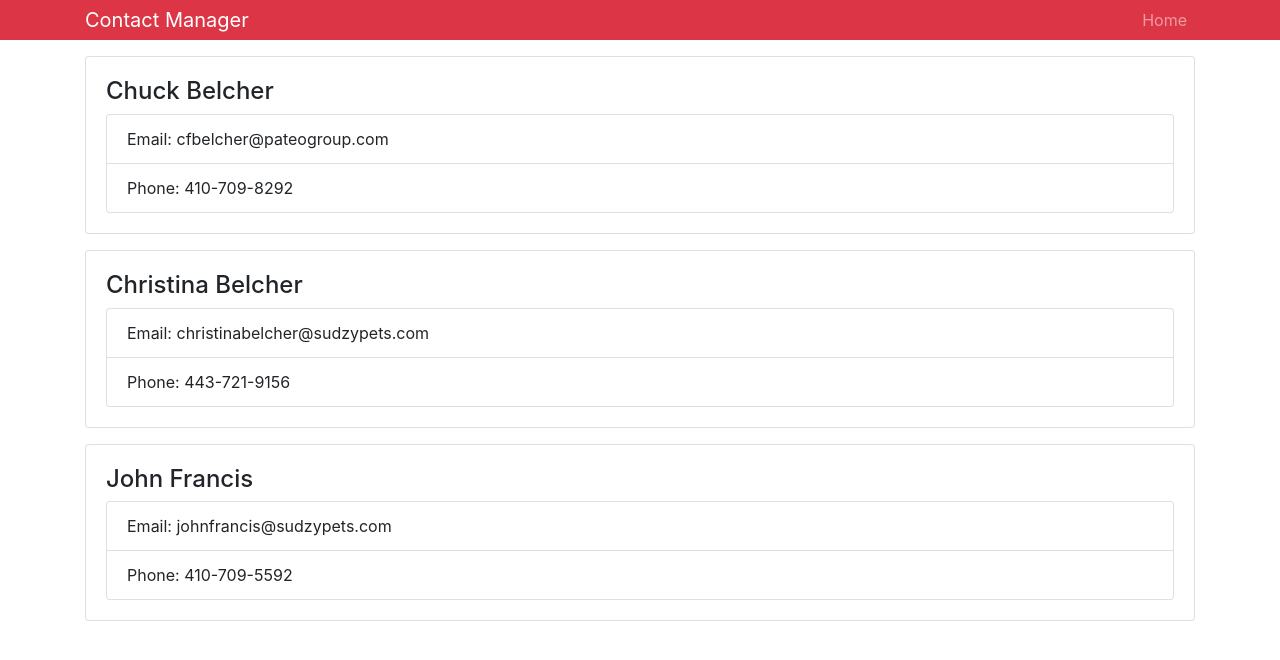
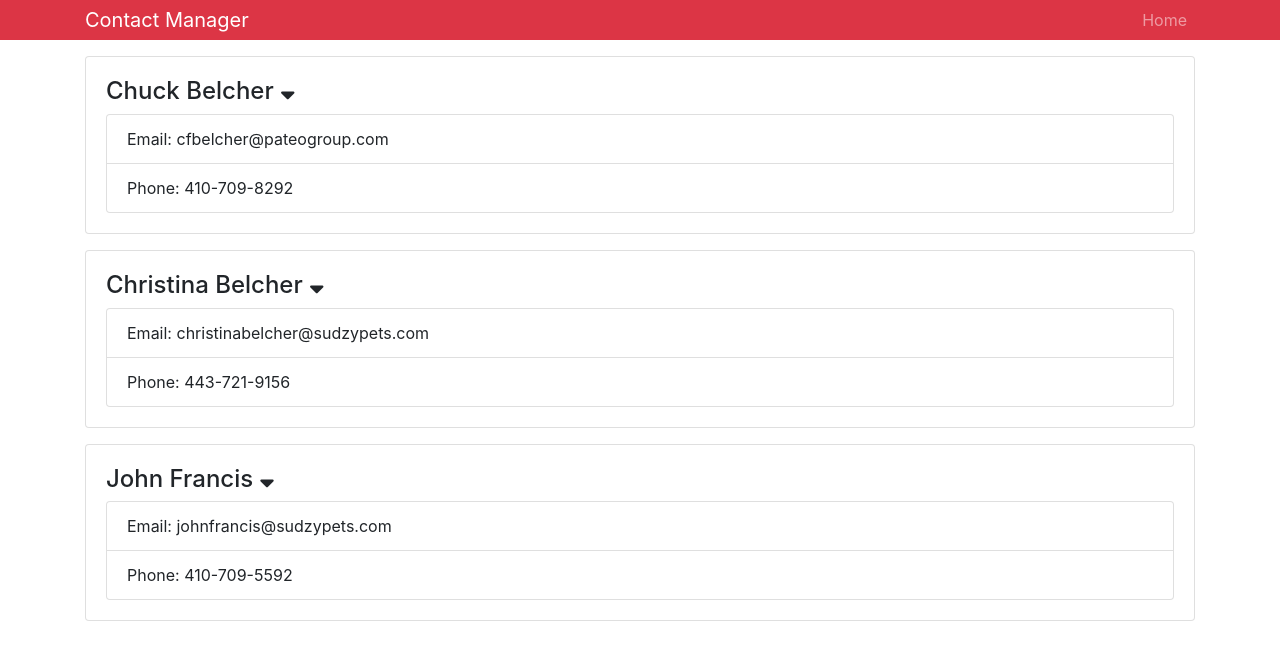
Before and after one commit to chuckbelcher/ReactFrontToBack, a React (Create React App) app: page / in a window 1280 px wide. Shown: the top 660 px of the page. Built offline with nearby package versions, Linux system fonts and the light colour scheme.

Commit message:
Finished Events in React

```diff
--- a/package.json
+++ b/package.json
@@ -3,6 +3,7 @@
   "version": "0.1.0",
   "private": true,
   "dependencies": {
+    "@fortawesome/fontawesome-free": "^5.9.0",
     "bootstrap": "^4.3.1",
     "react": "^16.8.6",
     "react-dom": "^16.8.6",
--- a/src/App.js
+++ b/src/App.js
@@ -2,6 +2,7 @@ import React, { Component } from 'react';
 import Contacts from './components/Contacts';
 import Header from './components/Header';
 import 'bootstrap/dist/css/bootstrap.min.css';
+import '@fortawesome/fontawesome-free/css/all.css'
 import './App.css';
 
 
--- a/src/components/Contact.js
+++ b/src/components/Contact.js
@@ -2,16 +2,22 @@ import React, { Component } from 'react';
 import PropTypes from 'prop-types';
 
 class Contact extends Component {
+    state = { showContactInfo: true }
 
     static propTypes = {
         contact: PropTypes.object.isRequired
     };
 
+    onShowClick = (e) => {
+        //showContactInfo = !showContactInfo;
+        console.log(e, this.state);
+    }
+
     render() {
-        const { name, email, phone } = this.props.contact;
+        const { id, name, email, phone } = this.props.contact;
         return (
             <div className="card card-body mb-3">
-                <h4>{name}</h4>
+                <h4>{name} <i onClick={this.onShowClick.bind(this, { id })} className="fas fa-sort-down"></i></h4>
                 <ul className="list-group">
                     <li className="list-group-item">Email: {email}</li>
                     <li className="list-group-item">Phone: {phone} </li>
```
Also changed, not shown: 1 other file (tests, documents, lock files or other folders).
